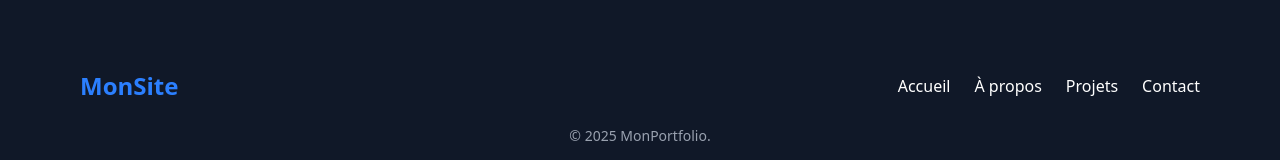
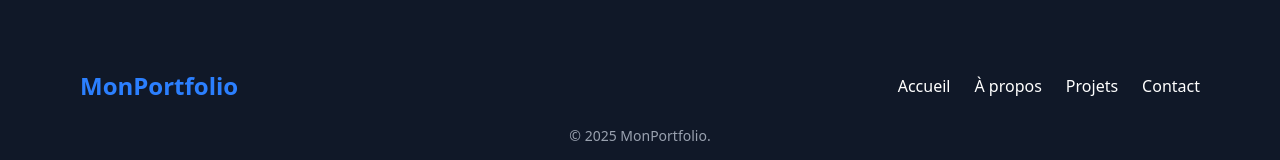
Before and after one commit to Fotsoaudrey/portfolio, a React (Vite) app: page / in a window 1280 px wide. Shown: the part 3988-4148 px from the top of the page. Built offline with nearby package versions, Linux system fonts and the light colour scheme.

Commit message:
Update App.tsx

```diff
--- a/src/App.tsx
+++ b/src/App.tsx
@@ -23,7 +23,7 @@
 
     {/* Logo ou nom */}
     <div className="mb-4 md:mb-0">
-      <h1 className="text-2xl font-bold text-blue-500">MonSite</h1>
+      <h1 className="text-2xl font-bold text-blue-500">MonPortfolio</h1>
     </div>
 
     {/* Liens rapides */}
```
